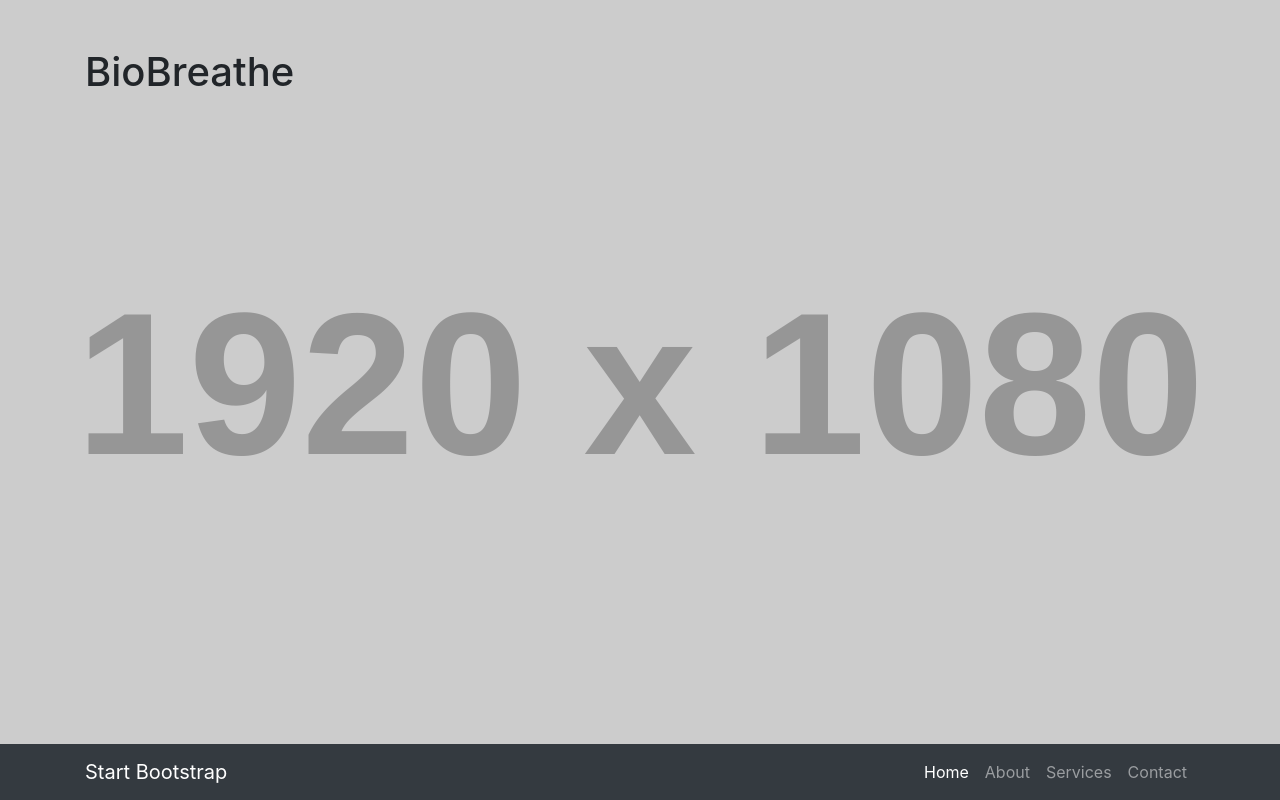
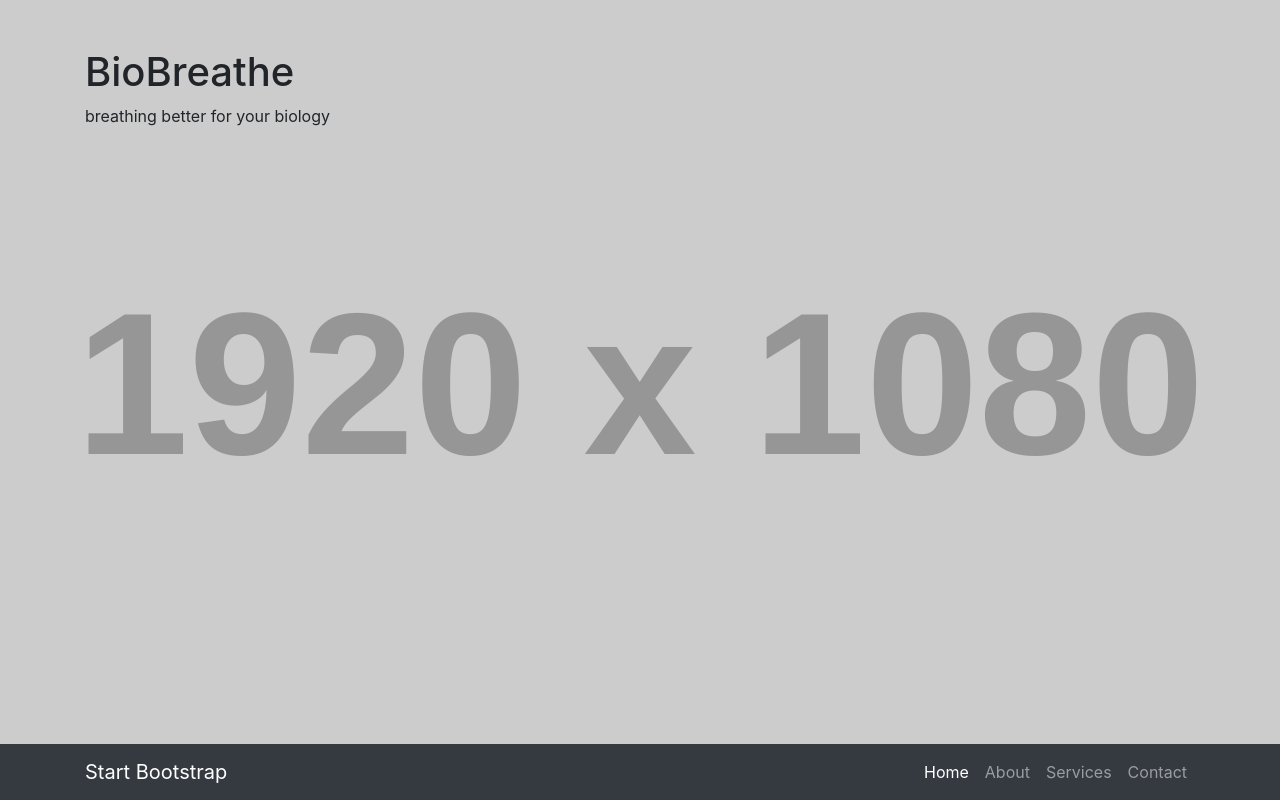
Before and after one commit to RabiaLalani/MTSC, a website: page index.html in a window 1280 px wide. Drawn offline with Linux system fonts and the light colour scheme; placeholder pictures from the web are drawn by us.

Commit message:
I changed the description

```diff
--- a/index.html
+++ b/index.html
@@ -54,7 +54,7 @@
       <div class="row">
         <div class="col-lg-6">
           <h1 class="mt-5">BioBreathe</h1>
-          <pbreathingbetterforyourbiologyp>
+          <p>breathing better for your biology</p>
       </div>
     </div>
   </section>
```
